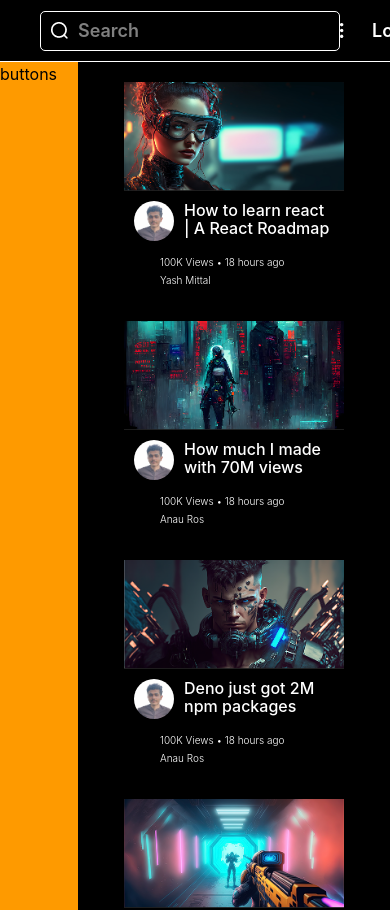
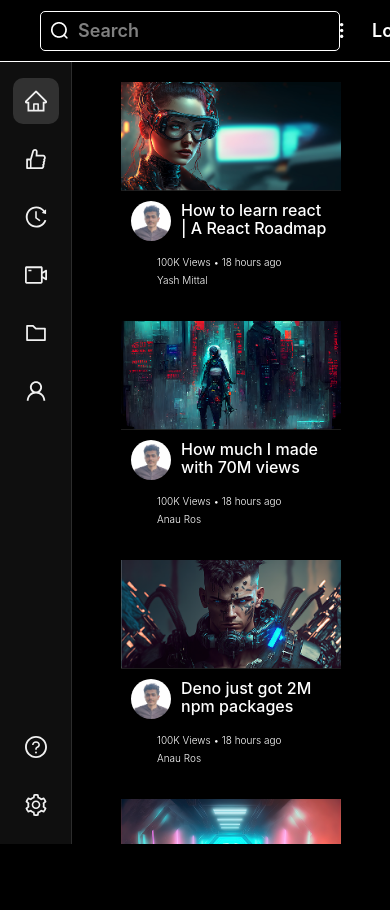
Before and after one commit to Hassaan-Hub/SetTub, a React (Vite) app: page /search in a window 390 px wide. Shown: the top 910 px of the page. After the commit the page ends 844 px from the top, so only its background shows below. Built offline with nearby package versions, Linux system fonts and the light colour scheme.

Commit message:
Add responsive Sidebar component with card-style navigation and dark theme

```diff
--- a/index.html
+++ b/index.html
@@ -4,7 +4,7 @@
     <meta charset="UTF-8" />
     <link rel="icon" type="image/svg+xml" href="./src/assets/logo.png" />
     <meta name="viewport" content="width=device-width, initial-scale=1.0" />
-    <title>react-figma-assignment</title>
+    <title>SetTub</title>
   </head>
   <body>
     <div id="root"></div>
--- a/package.json
+++ b/package.json
@@ -10,7 +10,9 @@
     "preview": "vite preview"
   },
   "dependencies": {
+    "@ant-design/icons": "^6.3.2",
     "@tailwindcss/vite": "^4.3.3",
+    "antd": "^6.6.2",
     "react": "^19.2.8",
     "react-dom": "^19.2.8",
     "remixicon": "^4.9.1",
--- a/src/App.jsx
+++ b/src/App.jsx
@@ -1,14 +1,16 @@
-import React from 'react'
+import React, { useState } from 'react'
 import Navbar from './component/navbar/Navbar'
-import Side from './component/SideFolder/Side'
+import Sidebar from './component/Sidebar/Sidebar'
 import CardsMain from './component/CardFolder/CardsMain'
 
 const App = () => {
+  const [activeKey, setActiveKey] = useState('home')
+
   return (
-    <div className='h-screen w-full'>
+    <div className='h-screen w-full flex flex-col'>
       <Navbar />
-      <div className='flex h-[90%]'>
-        <Side />
+      <div className='flex flex-1 overflow-hidden'>
+        <Sidebar activeKey={activeKey} onSelect={setActiveKey} />
         <CardsMain />
       </div>
     </div>
--- a/src/component/CardFolder/CardsMain.jsx
+++ b/src/component/CardFolder/CardsMain.jsx
@@ -3,7 +3,7 @@ import Cards from './Cards'
 
 const CardsMain = () => {
   return (
-    <div className='h-[914px] w-[80%]'>
+    <div className='flex-1 w-full overflow-y-auto'>
         <Cards />
     </div>
   )
--- a/src/component/SideFolder/Buttons.jsx
+++ /dev/null
@@ -1,11 +0,0 @@
-import React from 'react'
-
-const Buttons = () => {
-  return (
-    <div>
-        buttons
-    </div>
-  )
-}
-
-export default Buttons
--- a/src/component/SideFolder/Side.jsx
+++ /dev/null
@@ -1,12 +0,0 @@
-import React from 'react'
-import Buttons from './Buttons'
-
-const Side = () => {
-  return (
-    <div className='h-[914px] w-[20%] bg-amber-500'>
-      <Buttons />
-    </div>
-  )
-}
-
-export default Side
--- /dev/null
+++ b/src/component/Sidebar/Sidebar.css
@@ -0,0 +1,120 @@
+.sidebar {
+  display: flex;
+  flex-direction: column;
+  flex-shrink: 0;
+  width: 240px;
+  height: 100%;
+  padding: 16px 12px;
+  background-color: #0f0f0f;
+  border-right: 1px solid rgba(255, 255, 255, 0.12);
+  overflow-y: auto;
+}
+
+.sidebar-section {
+  display: flex;
+  flex-direction: column;
+}
+
+.sidebar-section-bottom {
+  margin-top: auto;
+  padding-top: 16px;
+  border-top: 1px solid rgba(255, 255, 255, 0.12);
+}
+
+.sidebar-list {
+  display: flex;
+  flex-direction: column;
+  gap: 12px;
+  margin: 0;
+  padding: 0;
+  list-style: none;
+}
+
+.sidebar-item {
+  display: flex;
+  align-items: center;
+  gap: 12px;
+  width: 100%;
+  padding: 12px 14px;
+  border: 1px solid rgba(255, 255, 255, 0.18);
+  border-radius: 8px;
+  background-color: transparent;
+  color: #f1f1f1;
+  font-family: inherit;
+  font-size: 14px;
+  line-height: 1.2;
+  text-align: left;
+  cursor: pointer;
+  transition: background-color 0.15s ease, border-color 0.15s ease;
+}
+
+.sidebar-item:hover,
+.sidebar-item:focus-visible {
+  background-color: rgba(255, 255, 255, 0.08);
+  outline: none;
+}
+
+.sidebar-item:focus-visible {
+  border-color: rgba(255, 255, 255, 0.5);
+}
+
+.sidebar-item-icon {
+  display: inline-flex;
+  align-items: center;
+  justify-content: center;
+  font-size: 18px;
+  line-height: 1;
+  color: inherit;
+}
+
+.sidebar-item-label {
+  color: inherit;
+  white-space: nowrap;
+}
+
+.sidebar-item-active,
+.sidebar-item-active:hover {
+  background-color: rgba(255, 255, 255, 0.12);
+  border-color: rgba(174, 122, 255, 0.65);
+  box-shadow: inset 3px 0 0 0 #ae7aff;
+}
+
+@media (max-width: 767px) {
+  .sidebar {
+    align-items: center;
+    width: 72px;
+    padding: 16px 8px;
+  }
+
+  .sidebar-section-bottom {
+    border-top: none;
+  }
+
+  .sidebar-item {
+    justify-content: center;
+    padding: 12px;
+    border: none;
+    border-radius: 10px;
+  }
+
+  .sidebar-item-active,
+  .sidebar-item-active:hover {
+    border: none;
+    box-shadow: none;
+    background-color: rgba(255, 255, 255, 0.14);
+  }
+
+  .sidebar-item-label {
+    position: absolute;
+    width: 1px;
+    height: 1px;
+    margin: -1px;
+    overflow: hidden;
+    clip: rect(0 0 0 0);
+    white-space: nowrap;
+  }
+
+  .sidebar-item-icon {
+    font-size: 22px;
+  }
+}
--- /dev/null
+++ b/src/component/Sidebar/Sidebar.jsx
@@ -0,0 +1,70 @@
+import React from 'react'
+import {
+  FolderOutlined,
+  HistoryOutlined,
+  HomeOutlined,
+  LikeOutlined,
+  QuestionCircleOutlined,
+  SettingOutlined,
+  UserOutlined,
+  VideoCameraOutlined,
+} from '@ant-design/icons'
+import './Sidebar.css'
+
+const NAV_ITEMS = [
+  { key: 'home', label: 'Home', icon: <HomeOutlined /> },
+  { key: 'liked', label: 'Liked Videos', icon: <LikeOutlined /> },
+  { key: 'history', label: 'History', icon: <HistoryOutlined /> },
+  { key: 'content', label: 'My content', icon: <VideoCameraOutlined /> },
+  { key: 'collection', label: 'Collection', icon: <FolderOutlined /> },
+  { key: 'subscribers', label: 'Subscribers', icon: <UserOutlined /> },
+]
+
+const BOTTOM_ITEMS = [
+  { key: 'support', label: 'Support', icon: <QuestionCircleOutlined /> },
+  { key: 'settings', label: 'Settings', icon: <SettingOutlined /> },
+]
+
+const SidebarItem = ({ item, activeKey, onSelect }) => {
+  const isActive = activeKey === item.key
+
+  return (
+    <li>
+      <button
+        type="button"
+        title={item.label}
+        aria-current={isActive ? 'page' : undefined}
+        className={`sidebar-item${isActive ? ' sidebar-item-active' : ''}`}
+        onClick={() => onSelect(item.key)}
+      >
+        <span className="sidebar-item-icon" aria-hidden="true">
+          {item.icon}
+        </span>
+        <span className="sidebar-item-label">{item.label}</span>
+      </button>
+    </li>
+  )
+}
+
+const Sidebar = ({ activeKey = '', onSelect = () => {} }) => {
+  return (
+    <aside className="sidebar">
+      <nav className="sidebar-section" aria-label="Primary navigation">
+        <ul className="sidebar-list">
+          {NAV_ITEMS.map((item) => (
+            <SidebarItem key={item.key} item={item} activeKey={activeKey} onSelect={onSelect} />
+          ))}
+        </ul>
+      </nav>
+      <nav className="sidebar-section sidebar-section-bottom" aria-label="Account">
+        <ul className="sidebar-list">
+          {BOTTOM_ITEMS.map((item) => (
+            <SidebarItem key={item.key} item={item} activeKey={activeKey} onSelect={onSelect} />
+          ))}
+        </ul>
+      </nav>
+    </aside>
+  )
+}
+
+export default Sidebar
```
Also changed, not shown: 1 other file (tests, documents, lock files or other folders).
